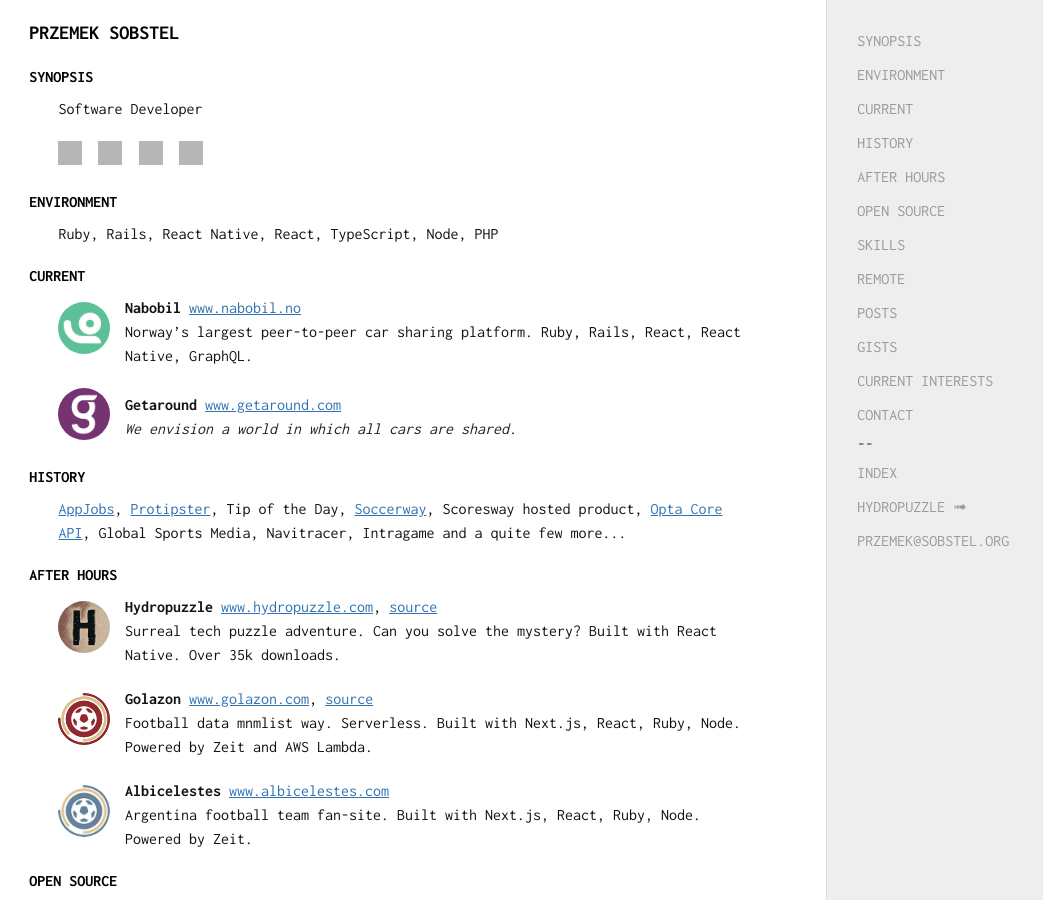
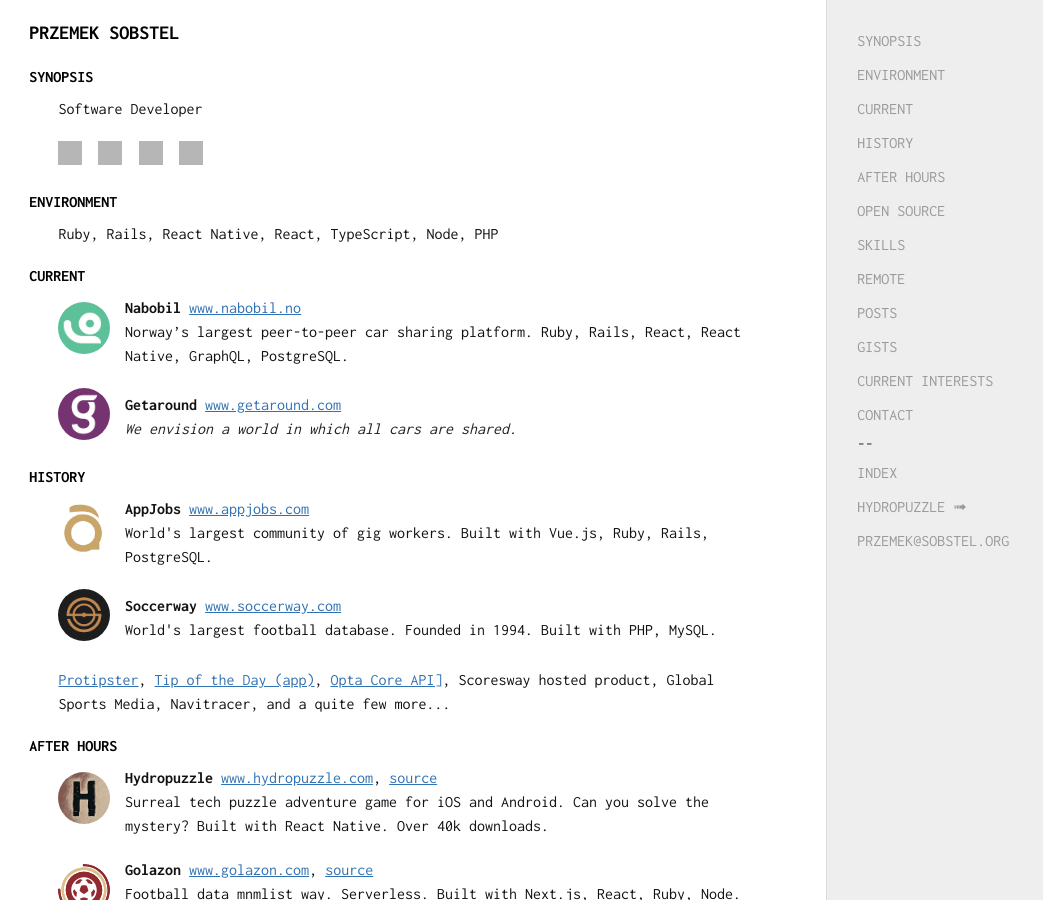
Before and after one commit to sobstel/sobstel.github.com, a Jekyll site: the page built from index.html, in a window 1280 px wide and 900 px high. Shown: the whole window, without its empty margins (0-1043 px from the left). Built offline with Jekyll 4.4.1, drawn with Linux system fonts in a browser that asks for light colours; some of the changed text lies outside the part shown; grey boxes are pictures that could not be loaded.

Commit message:
emphasize appjobs and soccerway

```diff
--- a/index.html
+++ b/index.html
@@ -69,7 +69,7 @@
     <strong>Nabobil</strong>
     <a href="https://nabobil.no/en/" target="_blank">www.nabobil.no</a><br />
     Norway’s largest peer-to-peer car sharing platform.
-    Ruby, Rails, React, React Native, GraphQL.
+    Ruby, Rails, React, React Native, GraphQL, PostgreSQL.
   </p>
 </div>
 
@@ -92,10 +92,41 @@
 
 <h2 id="HISTORY">HISTORY</h2>
 
-<p><a href="https://www.appjobs.com/">AppJobs</a>, <a href="https://www.protipster.com/">Protipster</a>, Tip of the Day,
-<a href="http://www.soccerway.com/">Soccerway</a>, Scoresway hosted product,
-<a href="https://www.optasports.com/services/data-feeds/">Opta Core API</a>, Global Sports Media,
-Navitracer, Intragame and a quite few more...</p>
+<div class="project">
+  <a href="https://www.appjobs.com" class="project__icon" target="_blank">
+    <img src="/img/project-logos/appjobs.png" />
+  </a>
+  <p class="project__info">
+    <strong>AppJobs</strong>
+    <a href="https://www.appjobs.com/" title="AppJobs" target="_blank">www.appjobs.com</a><br />
+    World's largest community of gig workers.
+    Built with Vue.js, Ruby, Rails, PostgreSQL.
+  </p>
+</div>
+
+
+
+
+<div class="project">
+  <a href="https://www.soccerway.com" class="project__icon" target="_blank">
+    <img src="/img/project-logos/soccerway.png" />
+  </a>
+  <p class="project__info">
+    <strong>Soccerway</strong>
+    <a href="https://www.soccerway.com/" title="Soccerway" target="_blank">www.soccerway.com</a><br />
+    World's largest football database. Founded in 1994.
+    Built with PHP, MySQL.
+  </p>
+</div>
+
+
+<p><a href="https://www.protipster.com/" target="_blank">Protipster</a>,
+<a href="https://appadvice.com/app/dans-tip-of-the-day/1281243051" target="_blank">Tip of the Day (app)</a>,
+<a href="https://www.optasports.com/services/data-feeds/" target="_blank">Opta Core API]</a>,
+Scoresway hosted product,
+Global Sports Media,
+Navitracer,
+and a quite few more...</p>
 
 <h2 id="AFTER-HOURS">AFTER HOURS</h2>
 
@@ -107,9 +138,10 @@
     <strong>Hydropuzzle</strong>
     <a href="/hydropuzzle/" title="Hydropuzzle" target="_blank">www.hydropuzzle.com</a>,
     <a href="https://github.com/hydropuzzle/" target="_blank">source</a><br />
-    Surreal tech puzzle adventure. Can you solve the mystery?
+    Surreal tech puzzle adventure game for iOS and Android.
+    Can you solve the mystery?
     Built with React Native.
-    Over 35k downloads.
+    Over 40k downloads.
   </p>
 </div>
 
@@ -207,7 +239,7 @@
 
 
   <ol class='man-decor man-foot man foot'>
-    <li class='tl'>index &#8226; November 2019</li>
+    <li class='tl'>index &#8226; December 2019</li>
     <li class='tr'></li>
   </ol>
 </div>
```
Also changed, not shown: img/project-logos/appjobs.png (added), img/project-logos/soccerway.png (added), 1 other file.
